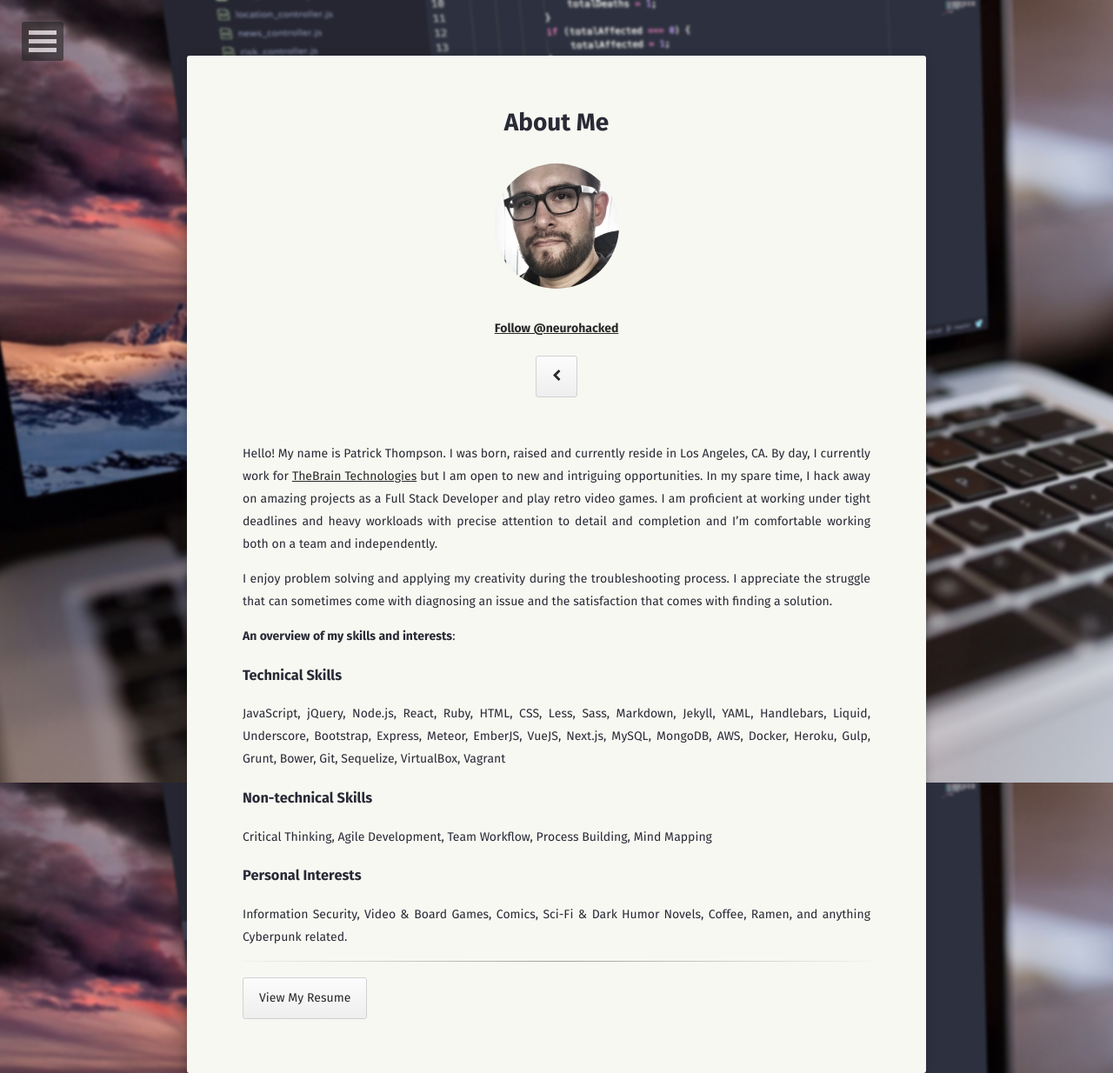
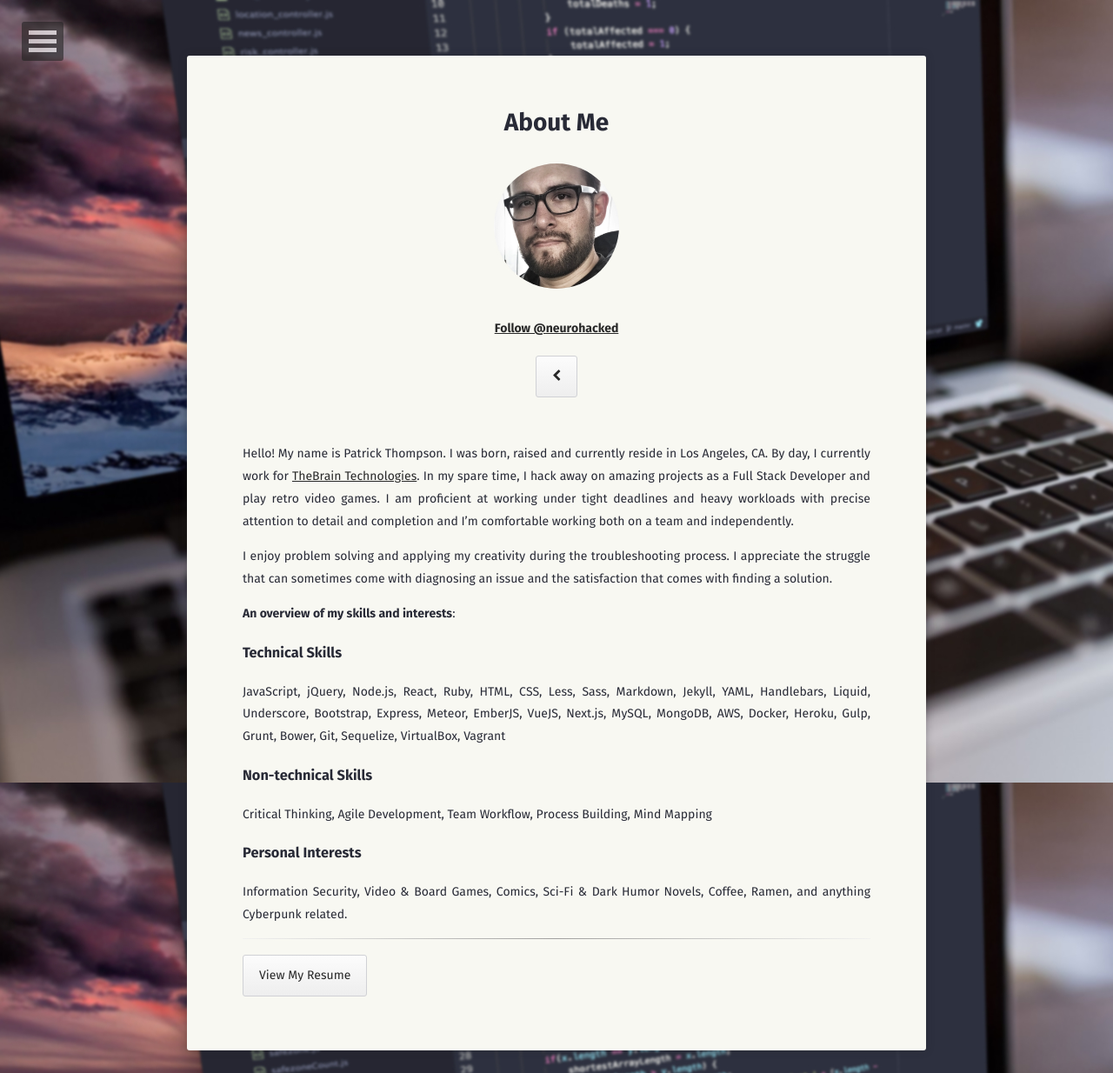
Before and after one commit to neurohacked/neurohacked.github.io, a Jekyll site: the page built from about/index.md, in a window 1280 px wide. Shown: the whole page at 87% size. Built offline with Jekyll 4.4.1, drawn with Linux system fonts in a browser that asks for light colours; some web fonts are replaced.

Commit message:
:memo: quick bio change

```diff
--- a/about/index.md
+++ b/about/index.md
@@ -6,7 +6,7 @@ excerpt: "Full Stack Web Developer"
 tags: [about, web developer]
 comments: false
 ---
-Hello! My name is Patrick Thompson. I was born, raised and currently reside in Los Angeles, CA. By day, I currently work for [TheBrain Technologies](http://thebrain.com) but I am open to new and intriguing opportunities. In my spare time, I hack away on amazing projects as a Full Stack Developer and play retro video games. I am proficient at working under tight deadlines and heavy workloads with precise attention to detail and completion and I'm comfortable working both on a team and independently.
+Hello! My name is Patrick Thompson. I was born, raised and currently reside in Los Angeles, CA. By day, I currently work for [TheBrain Technologies](http://thebrain.com). In my spare time, I hack away on amazing projects as a Full Stack Developer and play retro video games. I am proficient at working under tight deadlines and heavy workloads with precise attention to detail and completion and I'm comfortable working both on a team and independently.
 
 I enjoy problem solving and applying my creativity during the troubleshooting process. I appreciate the struggle that can sometimes come with diagnosing an issue and the satisfaction that comes with finding a solution.
 
```
